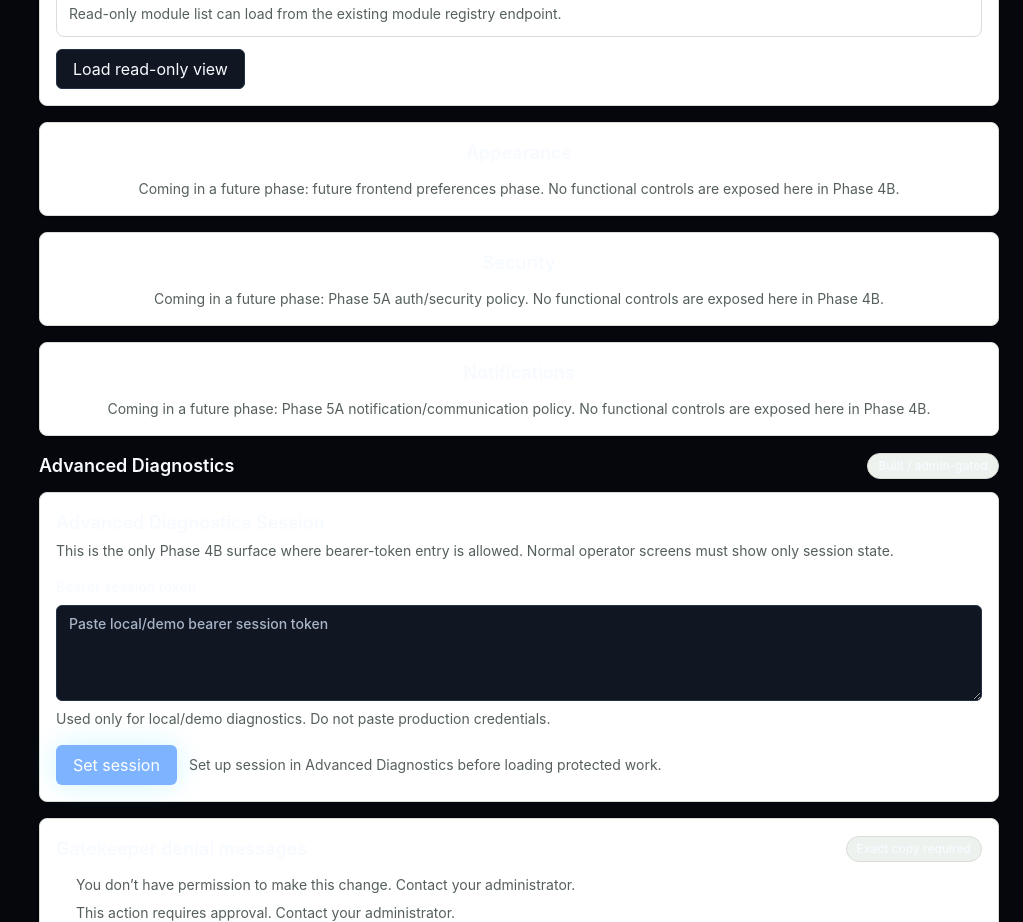
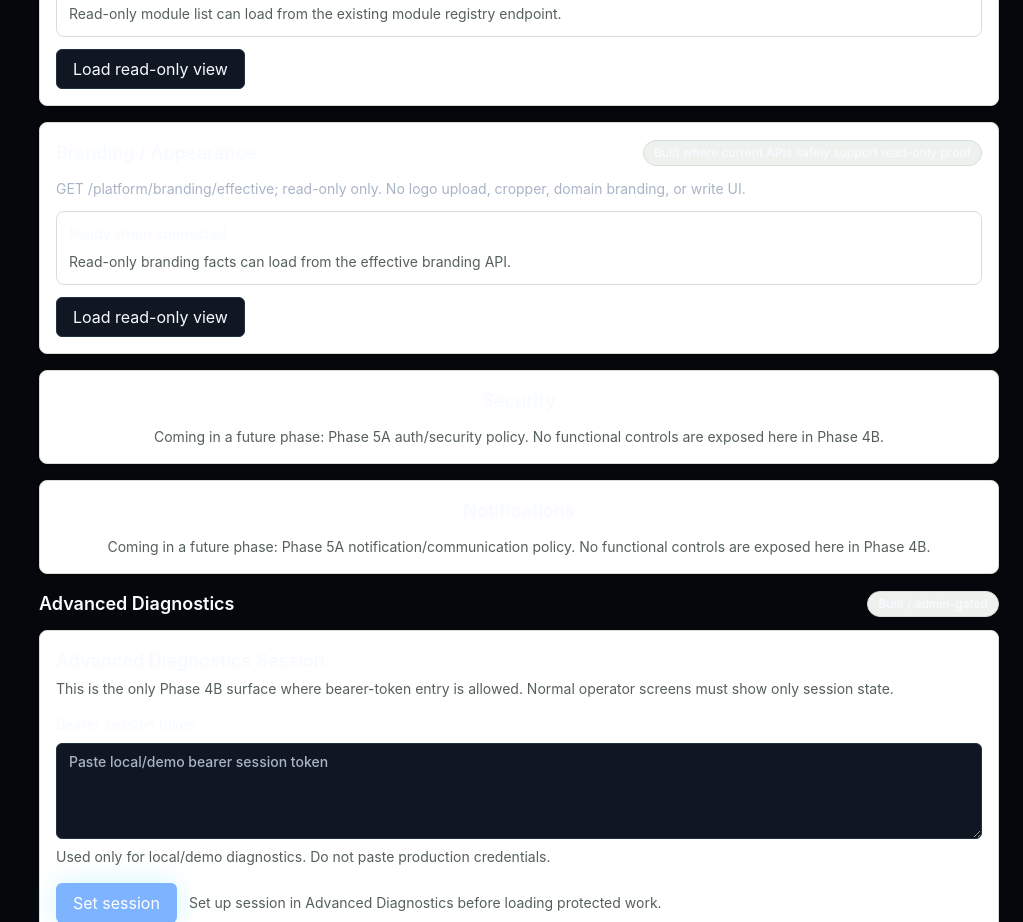
Before and after one commit to usman-hussain-minhas/akti-erp-10, a Next.js app in the folder apps/web/: page /app/settings in a window 1280 px wide. Shown: the part 1300-2222 px from the top of the page, without its empty margins (257-1280 px from the left). Built offline with nearby package versions, Linux system fonts and the light colour scheme.

Commit message:
feat(web): add Phase 5C read only branding section

```diff
--- a/apps/web/components/settings/settings-control-panel.tsx
+++ b/apps/web/components/settings/settings-control-panel.tsx
@@ -4,7 +4,7 @@ import Link from 'next/link';
 import { useState } from 'react';
 
 import { useLeadDeskOperatorContext } from '../../app/lead-desk/operator-context';
-import { PLATFORM_PRODUCT_NAME } from '../../lib/platform-branding.config';
+import { PLATFORM_BRANDING, PLATFORM_PRODUCT_NAME } from '../../lib/platform-branding.config';
 import { AdvancedDiagnosticsSessionPanel } from '../session/advanced-diagnostics-session-panel';
 import { SessionStatusNotice } from '../session/session-status';
 import { Button } from '../ui/button';
@@ -23,6 +23,8 @@ type SectionSnapshot = {
   message: string;
   value?: string;
 };
+
+type SettingsSnapshotKind = 'portal' | 'users' | 'groups' | 'hierarchy' | 'modules' | 'branding';
 
 function resolveApiBase(): string | null {
   const configured = process.env.NEXT_PUBLIC_API_BASE_URL?.trim();
@@ -51,8 +53,12 @@ export function SettingsControlPanel({ denialMessages }: { denialMessages: Gatek
     state: 'idle',
     message: 'Read-only module list can load from the existing module registry endpoint.',
   });
+  const [branding, setBranding] = useState<SectionSnapshot>({
+    state: 'idle',
+    message: 'Read-only branding facts can load from the effective branding API.',
+  });
 
-  async function loadSettingsSnapshot(kind: 'portal' | 'users' | 'groups' | 'hierarchy' | 'modules') {
+  async function loadSettingsSnapshot(kind: SettingsSnapshotKind) {
     const base = resolveApiBase();
     if (!base) {
       updateSnapshot(kind, { state: 'error', message: denialMessages.apiUnavailable });
@@ -74,6 +80,7 @@ export function SettingsControlPanel({ denialMessages }: { denialMessages: Gatek
       groups: `/platform/access/organizations/${organizationPath}/groups`,
       hierarchy: `/platform/hierarchy/organizations/${organizationPath}/units`,
       modules: '/platform/modules',
+      branding: '/platform/branding/effective',
     };
 
     try {
@@ -94,13 +101,14 @@ export function SettingsControlPanel({ denialMessages }: { denialMessages: Gatek
     }
   }
 
-  function updateSnapshot(kind: 'portal' | 'users' | 'groups' | 'hierarchy' | 'modules', snapshot: SectionSnapshot) {
+  function updateSnapshot(kind: SettingsSnapshotKind, snapshot: SectionSnapshot) {
     const setters = {
       portal: setPortalMode,
       users: setUsersRoles,
       groups: setGroupsAccess,
       hierarchy: setHierarchy,
       modules: setModules,
+      branding: setBranding,
     };
     setters[kind](snapshot);
   }
@@ -148,7 +156,13 @@ export function SettingsControlPanel({ denialMessages }: { denialMessages: Gatek
             <BuiltSection id="groups-access" title="Groups / Access" snapshot={groupsAccess} onLoad={() => loadSettingsSnapshot('groups')} />
             <BuiltSection id="hierarchy" title="Hierarchy / Organization Structure" snapshot={hierarchy} onLoad={() => loadSettingsSnapshot('hierarchy')} />
             <BuiltSection id="modules" title="Modules" snapshot={modules} onLoad={() => loadSettingsSnapshot('modules')} />
-            <PlaceholderSection id="appearance" title="Appearance" phase="future frontend preferences phase" />
+            <BuiltSection
+              id="appearance"
+              title="Branding / Appearance"
+              snapshot={branding}
+              onLoad={() => loadSettingsSnapshot('branding')}
+              note={`${PLATFORM_BRANDING.effectiveBrandingEndpoint}; read-only only. No logo upload, cropper, domain branding, or write UI.`}
+            />
             <PlaceholderSection id="security" title="Security" phase="Phase 5A auth/security policy" />
             <PlaceholderSection id="notifications" title="Notifications" phase="Phase 5A notification/communication policy" />
             <section id="advanced-diagnostics" className="grid gap-3">
@@ -175,15 +189,18 @@ function BuiltSection({
   title,
   snapshot,
   onLoad,
+  note,
 }: {
   id: string;
   title: string;
   snapshot: SectionSnapshot;
   onLoad: () => void;
+  note?: string;
 }) {
   return (
     <SectionCard id={id} className="grid gap-3">
       <SectionHeading title={title} disposition="Built where current APIs safely support read-only proof" />
+      {note ? <p className="m-0 text-sm text-[var(--phase5c-text-muted)]">{note}</p> : null}
       <SectionSnapshotMessage snapshot={snapshot} />
       <FormActions>
         <Button type="button" variant="secondary" onClick={onLoad} disabled={snapshot.state === 'loading'}>
@@ -234,9 +251,16 @@ function SectionHeading({ title, disposition }: { title: string; disposition: st
   );
 }
 
-function describePayload(kind: 'portal' | 'users' | 'groups' | 'hierarchy' | 'modules', payload: unknown): string {
+function describePayload(kind: SettingsSnapshotKind, payload: unknown): string {
   if (kind === 'portal' && payload && typeof payload === 'object' && 'mode' in payload) {
     return `Portal mode loaded: ${String((payload as { mode?: unknown }).mode)}`;
+  }
+
+  if (kind === 'branding' && payload && typeof payload === 'object') {
+    const branding = payload as { product_name?: unknown; theme_mode?: unknown; logo_url?: unknown };
+    return `Effective branding loaded: ${String(branding.product_name ?? PLATFORM_PRODUCT_NAME)}; theme ${String(
+      branding.theme_mode ?? 'system',
+    )}; logo ${branding.logo_url ? 'configured' : 'not configured'}.`;
   }
 
   const items = Array.isArray((payload as { items?: unknown })?.items)
@@ -251,6 +275,7 @@ function describePayload(kind: 'portal' | 'users' | 'groups' | 'hierarchy' | 'mo
     hierarchy: 'hierarchy units',
     modules: 'modules',
     portal: 'portal mode',
+    branding: 'branding facts',
   };
 
   return `${items.length} ${labels[kind]} loaded.`;
--- a/apps/web/lib/platform-branding.config.ts
+++ b/apps/web/lib/platform-branding.config.ts
@@ -5,6 +5,9 @@ export const PLATFORM_LEGACY_PRODUCT_NAME = 'AKTI ERP';
 export const PLATFORM_BRANDING = {
   productName: PLATFORM_PRODUCT_NAME,
   legacyProductName: PLATFORM_LEGACY_PRODUCT_NAME,
+  effectiveBrandingEndpoint: 'GET /platform/branding/effective',
+  readOnlyInPhase5C: true,
+  uploadWriteUiAllowedInPhase5C: false,
   themeDefault: 'system',
   flagshipMode: 'dark',
   lightModeSource: 'derived_from_dark_mode',
```
